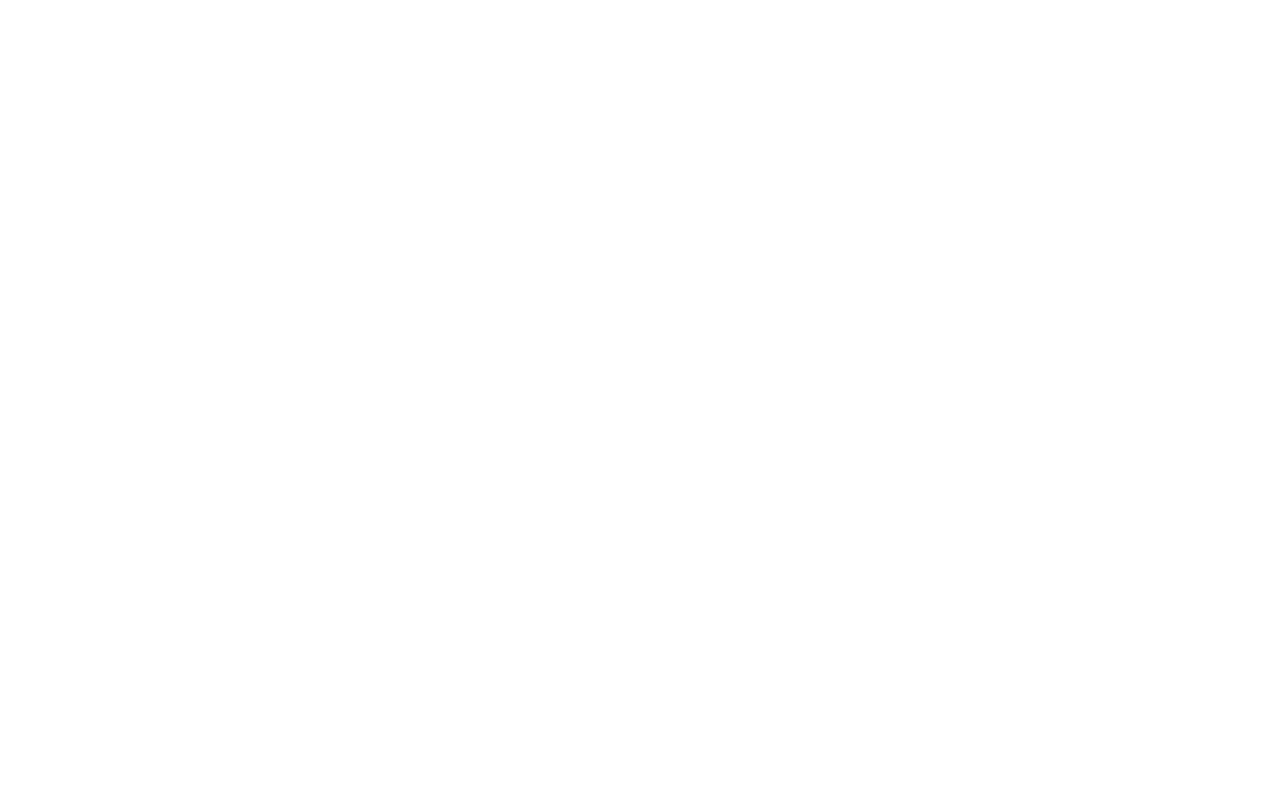
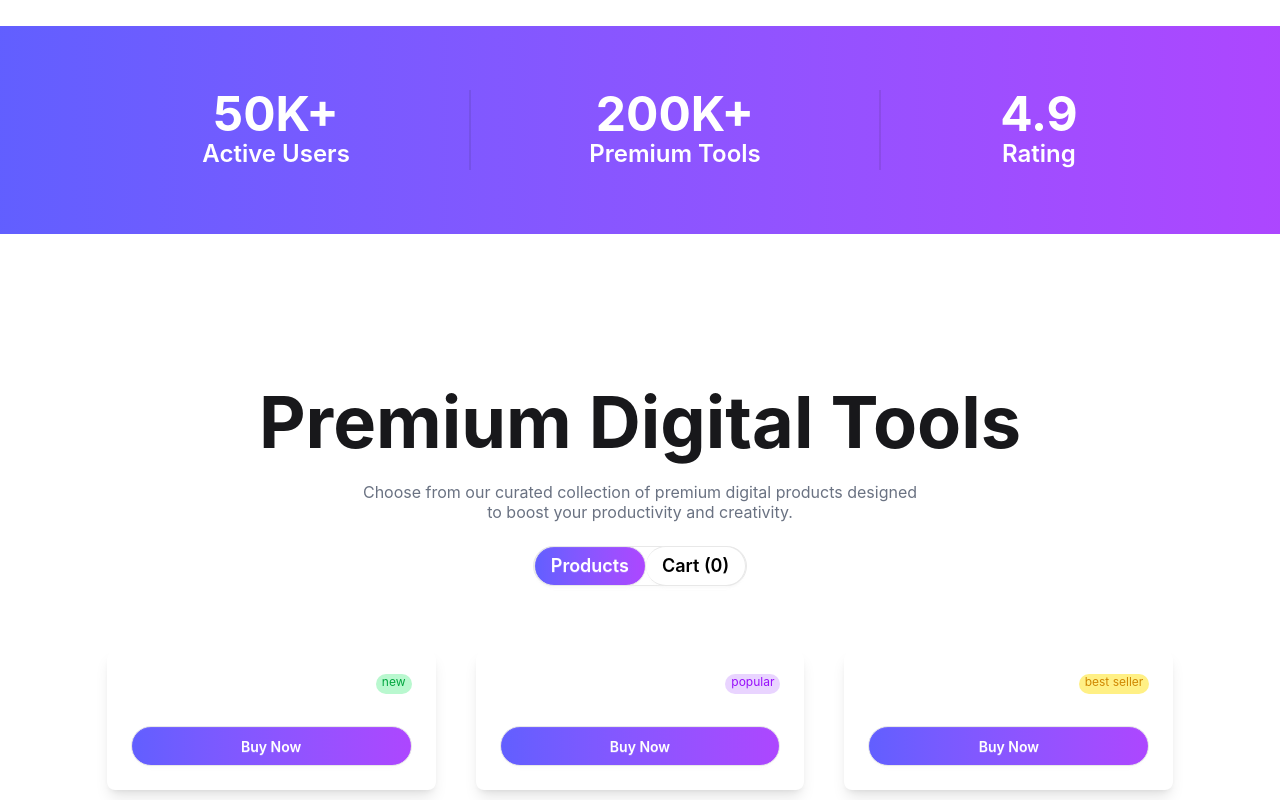
Before and after one commit to raf0670/digitools, a React (Vite) app: page / in a window 1280 px wide. Shown: the part 740-1540 px from the top of the page. Before the commit the page ends 800 px from the top, so only its background shows below. Built offline with nearby package versions, Linux system fonts and the light colour scheme.

Commit message:
banner bottom and tools api received but card not implemented

```diff
--- /dev/null
+++ b/public/data.json
@@ -0,0 +1,141 @@
+[
+  {
+    "id": "prod_001",
+    "name": "Starter Plan",
+    "description": "Perfect for individuals looking to build their first professional resume.",
+    "price": 0.00,
+    "period": "one-time",
+    "tag": "Free",
+    "tagType": "new",
+    "features": [
+      "3 basic templates",
+      "Export to PDF",
+      "Mobile app access"
+    ],
+    "icon": "https://example.com/icons/starter.png"
+  },
+  {
+    "id": "prod_002",
+    "name": "Pro Monthly",
+    "description": "Advanced tools for active job seekers needing a competitive edge.",
+    "price": 19.99,
+    "period": "monthly",
+    "tag": "Popular",
+    "tagType": "popular",
+    "features": [
+      "100+ premium templates",
+      "ATS optimization",
+      "AI cover letter builder",
+      "Priority support"
+    ],
+    "icon": "https://example.com/icons/pro.png"
+  },
+  {
+    "id": "prod_003",
+    "name": "Elite Annual",
+    "description": "Full access to all features with the best long-term value.",
+    "price": 149.00,
+    "period": "yearly",
+    "tag": "Best Value",
+    "tagType": "best seller",
+    "features": [
+      "Unlimited resumes",
+      "LinkedIn profile audit",
+      "Custom domain hosting",
+      "No ads"
+    ],
+    "icon": "https://example.com/icons/elite.png"
+  },
+  {
+    "id": "prod_004",
+    "name": "Design Toolkit",
+    "description": "A curated collection of assets for creative professionals.",
+    "price": 49.00,
+    "period": "one-time",
+    "tag": "Designer Choice",
+    "tagType": "popular",
+    "features": [
+      "Vector icons included",
+      "Custom color palettes",
+      "Font licensing"
+    ],
+    "icon": "https://example.com/icons/design.png"
+  },
+  {
+    "id": "prod_005",
+    "name": "Team Sync",
+    "description": "Collaboration tools for recruitment teams and HR agencies.",
+    "price": 89.99,
+    "period": "monthly",
+    "tag": "Enterprise",
+    "tagType": "new",
+    "features": [
+      "Up to 5 users",
+      "Shared asset library",
+      "Team analytics",
+      "Role-based permissions"
+    ],
+    "icon": "https://example.com/icons/team.png"
+  },
+  {
+    "id": "prod_006",
+    "name": "Resume Audit",
+    "description": "A one-time professional review by an industry expert.",
+    "price": 75.00,
+    "period": "one-time",
+    "tag": "Hot Deal",
+    "tagType": "popular",
+    "features": [
+      "Grammar check",
+      "Keyword density analysis",
+      "30-minute consultation"
+    ],
+    "icon": "https://example.com/icons/audit.png"
+  },
+  {
+    "id": "prod_007",
+    "name": "Growth Bundle",
+    "description": "Seasonal bundle for graduates entering the workforce.",
+    "price": 99.00,
+    "period": "yearly",
+    "tag": "New Release",
+    "tagType": "new",
+    "features": [
+      "Basic templates",
+      "Career coaching session",
+      "E-book: Salary Negotiation"
+    ],
+    "icon": "https://example.com/icons/growth.png"
+  },
+  {
+    "id": "prod_008",
+    "name": "API Access",
+    "description": "Developer-centric plan for integrating resume parsing into your app.",
+    "price": 299.00,
+    "period": "monthly",
+    "tag": "Developer",
+    "tagType": "best seller",
+    "features": [
+      "10k requests/month",
+      "Webhooks support",
+      "JSON/XML output",
+      "99.9% Uptime SLA"
+    ],
+    "icon": "https://example.com/icons/api.png"
+  },
+  {
+    "id": "prod_009",
+    "name": "Legacy Lifetime",
+    "description": "One payment, lifetime access to all future updates.",
+    "price": 499.00,
+    "period": "one-time",
+    "tag": "Limited Time",
+    "tagType": "popular",
+    "features": [
+      "Early beta access",
+      "VIP support line",
+      "All future templates"
+    ],
+    "icon": "https://example.com/icons/legacy.png"
+  }
+]
--- a/src/App.jsx
+++ b/src/App.jsx
@@ -1,13 +1,31 @@
+import { Suspense } from 'react';
 import './App.css'
 import Banner from './components/banner/Banner'
 import Navbar from './components/navbar/Navbar'
+import ToolsSection from './components/tools/ToolsSection'
+
+const fetchData = async () => {
+  const res = await fetch("/data.json");
+  return res.json();
+};
 
 function App() {
+
+  const toolsPromise = fetchData();
 
   return (
     <>
       <Navbar></Navbar>
       <Banner></Banner>
+      <Suspense fallback={<div className='flex gap-5 justify-center items-center p-10'>
+        <span className="loading loading-ring loading-xl"></span>
+        <span className="loading loading-ring loading-xl"></span>
+        <span className="loading loading-ring loading-xl"></span>
+        <span className="loading loading-ring loading-xl"></span>
+        <span className="loading loading-ring loading-xl"></span>
+      </div>}>
+        <ToolsSection toolsPromise={toolsPromise}></ToolsSection>
+      </Suspense>
     </>
   )
 }
--- a/src/components/banner/Banner.jsx
+++ b/src/components/banner/Banner.jsx
@@ -1,12 +1,16 @@
 import React from 'react';
 import BannerRight from './bannerRight/BannerRight';
 import BannerLeft from './bannerLeft/BannerLeft';
+import BannerBottom from './bannerBottom/BannerBottom';
 
 const Banner = () => {
     return (
-        <div className='flex justify-between gap-14 flex-col-reverse md:flex-row w-10/12 mx-auto items-center'>
-            <BannerLeft></BannerLeft>
-            <BannerRight></BannerRight>
+        <div className='py-14'>
+            <div className='flex justify-between gap-14 w-10/12 mx-auto items-center flex-col-reverse md:flex-row'>
+                <BannerLeft></BannerLeft>
+                <BannerRight></BannerRight>
+            </div>
+            <BannerBottom></BannerBottom>
         </div>
     );
 };
--- /dev/null
+++ b/src/components/banner/bannerBottom/BannerBottom.jsx
@@ -0,0 +1,26 @@
+import React from 'react';
+
+const BannerBottom = () => {
+    return (
+        <div className='bg-linear-to-r from-indigo-500 to-purple-500 w-full py-16 my-24 text-white'>
+            <div className='w-10/12 mx-auto text-center flex justify-evenly items-center flex-col md:flex-row'>
+                <div className='flex flex-col justify-center'>
+                    <h1 className='text-5xl font-bold'>50K+</h1>
+                    <p className='text-2xl font-semibold'>Active Users</p>
+                </div>
+                <div className="divider lg:divider-horizontal "></div>
+                <div className='flex flex-col justify-center'>
+                    <h1 className='text-5xl font-bold'>200K+</h1>
+                    <p className='text-2xl font-semibold'>Premium Tools</p>
+                </div>
+                <div className="divider lg:divider-horizontal"></div>
+                <div className='flex flex-col justify-center'>
+                    <h1 className='text-5xl font-bold'>4.9</h1>
+                    <p className='text-2xl font-semibold'>Rating</p>
+                </div>
+            </div>
+        </div>
+    );
+};
+
+export default BannerBottom;
--- a/src/components/banner/bannerRight/BannerRight.jsx
+++ b/src/components/banner/bannerRight/BannerRight.jsx
@@ -3,7 +3,7 @@
 
 const BannerRight = () => {
     return (
-        <div className=''>
+        <div className='shadow-2xl'>
             <img src={BannerImg} className='rounded-xl h-full w-200' alt="" />
         </div>
     );
--- /dev/null
+++ b/src/components/navbar/Badge.jsx
@@ -0,0 +1,9 @@
+import React from 'react';
+
+const Badge = () => {
+    return (
+        <span className="absolute -top-2 -right-2 flex h-5 w-5 items-center justify-center rounded-full bg-red-500 text-xs font-bold text-white">0</span>
+    );
+};
+
+export default Badge;
--- a/src/components/navbar/Navbar.jsx
+++ b/src/components/navbar/Navbar.jsx
@@ -1,11 +1,26 @@
 import React from 'react';
 import shoppingCartImg from "../../assets/products/shopping-cart.png";
+import Badge from './Badge';
 
 const Navbar = () => {
     return (
-        <div className="p-4 bg-base-100 shadow-sm mb-14">
-            <div className='w-10/12 flex items-center mx-auto'>
+        <div className="p-4 bg-base-100 shadow-sm">
+            <div className='w-11/12 lg:w-10/12 flex items-center mx-auto'>
                 <div className="navbar-start">
+                    <div className="dropdown">
+                        <div tabIndex={0} role="button" className="btn btn-ghost lg:hidden">
+                            <svg xmlns="http://www.w3.org/2000/svg" className="h-5 w-5" fill="none" viewBox="0 0 24 24" stroke="currentColor"> <path strokeLinecap="round" strokeLinejoin="round" strokeWidth="2" d="M4 6h16M4 12h8m-8 6h16" /> </svg>
+                        </div>
+                        <ul
+                            tabIndex="-1"
+                            className="menu menu-sm dropdown-content bg-base-100 rounded-box z-1 mt-3 w-52 p-2 shadow gap-4 font-semibold">
+                            <li>Products</li>
+                            <li>Features</li>
+                            <li>Pricing</li>
+                            <li>Testimonials</li>
+                            <li>FAQ</li>
+                        </ul>
+                    </div>
                     <h1 className='bg-linear-to-r from-indigo-500 to-purple-500 bg-clip-text text-transparent font-bold text-3xl'>Digitools</h1>
                 </div>
                 <div className="navbar-center hidden lg:flex">
@@ -19,7 +34,10 @@
                 </div>
                 <div className="navbar-end flex gap-5">
                     <div className='flex gap-3 items-center'>
-                        <img src={shoppingCartImg} className='w-5 h-5' alt="" />
+                        <div className='relative'>
+                            <img src={shoppingCartImg} className='w-5 h-5' alt="" />
+                            <Badge></Badge>
+                        </div>
                         <h2 className='text-xl font-semibold'>Login</h2>
                     </div>
                     <div>
--- /dev/null
+++ b/src/components/tools/Heading.jsx
@@ -0,0 +1,16 @@
+import React from 'react';
+
+const Heading = () => {
+    return (
+        <div className='text-center space-y-6 mb-16'>
+            <h1 className='text-7xl font-bold'>Premium Digital Tools</h1>
+            <p className='text-gray-500 leading-5'>Choose from our curated collection of premium digital products designed<br></br>to boost your productivity and creativity.</p>
+            <div className='btn gap-0 bg-white w-fit rounded-full flex mx-auto px-0 items-center'>
+                <button className='btn bg-linear-to-r from-indigo-500 to-purple-500 rounded-full text-lg text-white hover:scale-105 transition-all duration-400 py-4'>Products</button>
+                <button className='btn border-l-0 bg-white rounded-full text-lg text-black hover:scale-105 transition-all duration-400'>Cart (0)</button>
+            </div>
+        </div>
+    );
+};
+
+export default Heading;
--- /dev/null
+++ b/src/components/tools/ToolCard.jsx
@@ -0,0 +1,20 @@
+import React from 'react';
+
+const ToolCard = ({ tool }) => {
+    return (
+        <div className="card bg-base-100 shadow-lg">
+            <div className="card-body">
+                <div className='flex justify-end items-center'>
+                    {
+                        tool.tagType === "popular" ? <span className='text-xs px-1.5 pb-1 rounded-full bg-purple-200 text-purple-600'>{tool.tagType}</span> : tool.tagType === "new" ? <span className='text-xs px-1.5 pb-1 rounded-full bg-green-200 text-green-600'>{tool.tagType}</span> : <span className='text-xs px-1.5 pb-1 rounded-full bg-yellow-200 text-yellow-600'>{tool.tagType}</span>
+                    }
+                </div>
+                <div className="mt-6">
+                    <button className="btn rounded-full btn-block bg-linear-to-r from-indigo-500 to-purple-500 text-white">Buy Now</button>
+                </div>
+            </div>
+        </div>
+    );
+};
+
+export default ToolCard;
--- /dev/null
+++ b/src/components/tools/Tools.jsx
@@ -0,0 +1,20 @@
+import React, { use } from 'react';
+import ToolCard from './ToolCard';
+
+const Tools = ({ toolsPromise }) => {
+
+    const tools = use(toolsPromise);
+    // tools.map(tool => console.log(tool));
+
+    return (
+        <div className='grid grid-cols-1 sm:grid-cols-2 lg:grid-cols-3 gap-10 w-11/12 md:w-10/12 mx-auto'>
+            {
+                tools.map(tool => {
+                    return <ToolCard key={tool.id} tool={tool}></ToolCard>
+                })
+            }
+        </div>
+    );
+};
+
+export default Tools;
--- /dev/null
+++ b/src/components/tools/ToolsSection.jsx
@@ -0,0 +1,14 @@
+import React from 'react';
+import Heading from './Heading';
+import Tools from './Tools';
+
+const ToolsSection = ({ toolsPromise }) => {
+    return (
+        <div>
+            <Heading></Heading>
+            <Tools toolsPromise={toolsPromise}></Tools>
+        </div>
+    );
+};
+
+export default ToolsSection;
```
Also changed, not shown: src/components/banner/bannerLeft/BannerLeft.jsx (+4 -4 lines).
